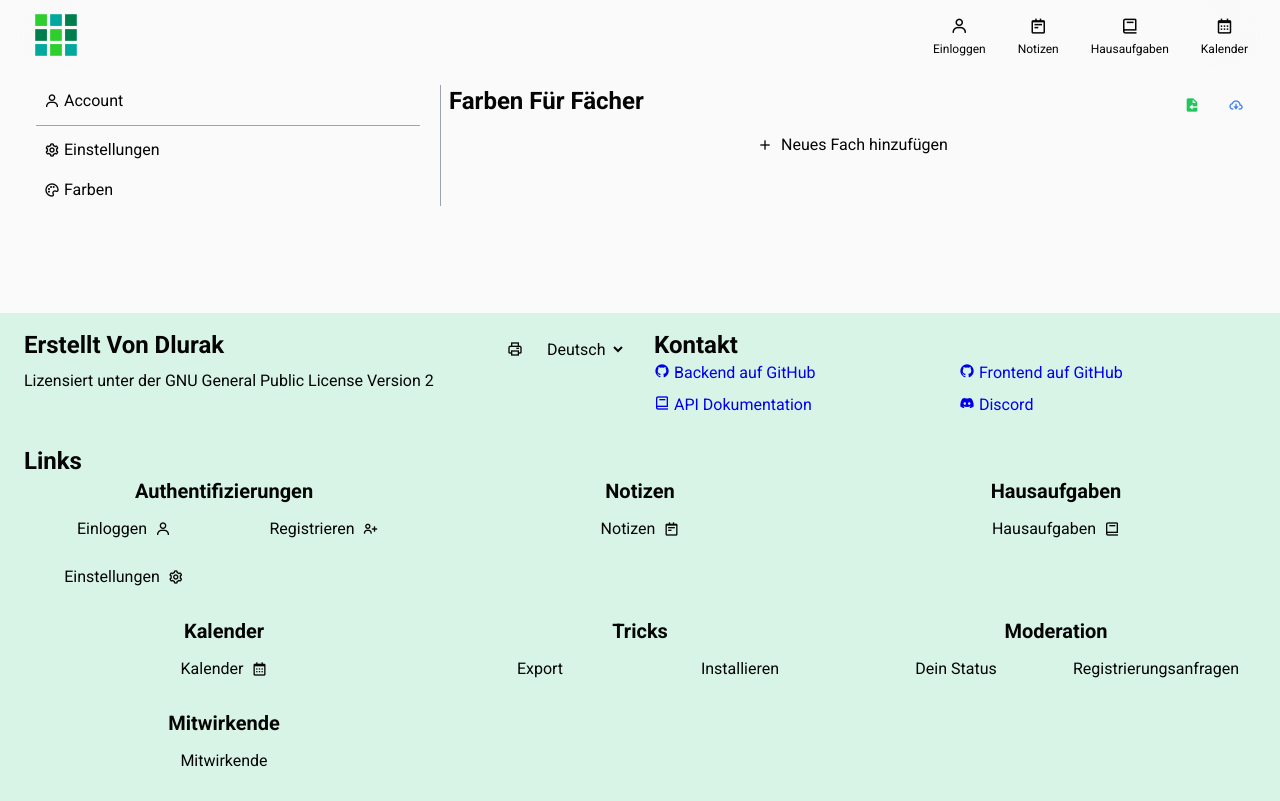
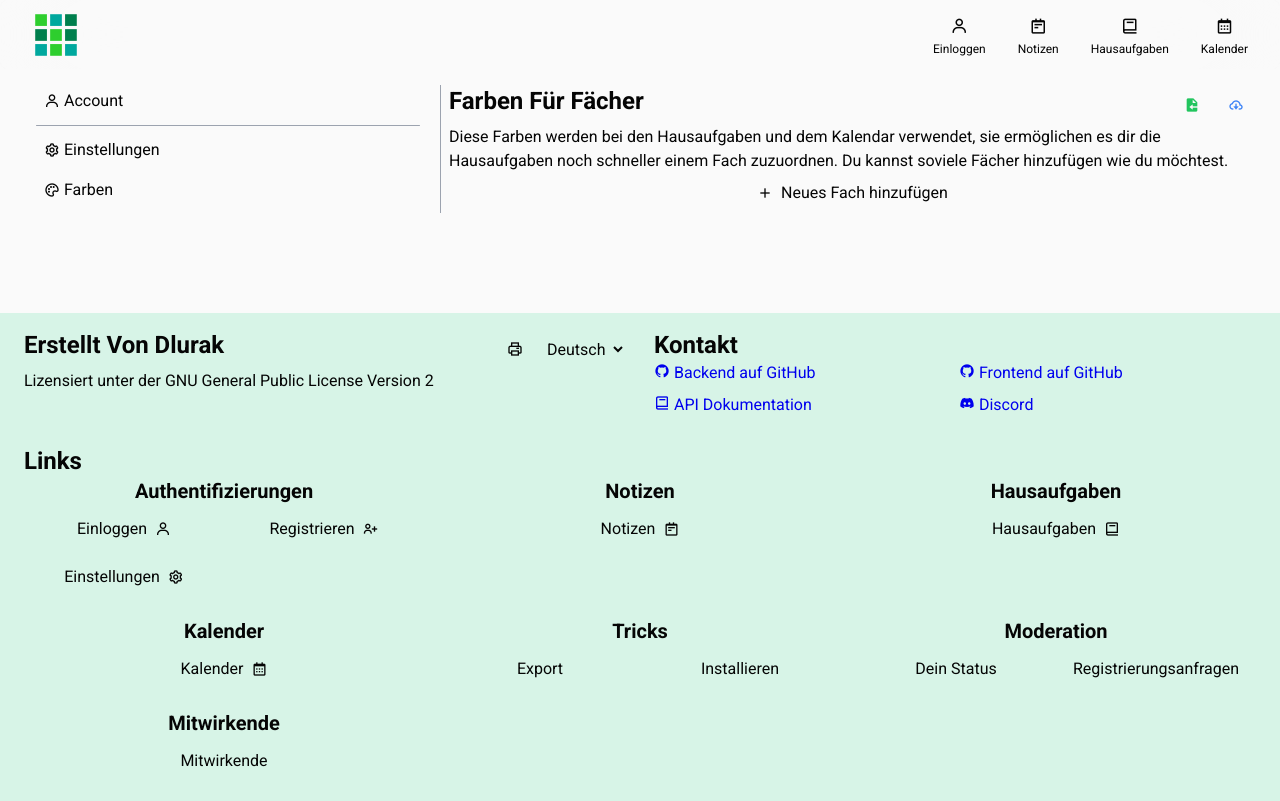
Before and after one commit to Dlurak/dloolFrontend, a SvelteKit app: page /settings/colors in a window 1280 px wide. Built offline with nearby package versions, Linux system fonts and the light colour scheme.

Commit message:
:children_crossing: Add an explaination what the colors are

```diff
--- a/src/languages/de.ts
+++ b/src/languages/de.ts
@@ -141,6 +141,8 @@ const de = {
 	'settings.subjectColors.subject': 'Fach',
 	'settings.subjectColors.subject.remove': 'Fach entfernen',
 	'settings.subjectColors.subject.add': 'Neues Fach hinzufügen',
+	'settings.subjectColors.explaination':
+		'Diese Farben werden bei den Hausaufgaben und dem Kalendar verwendet, sie ermöglichen es dir die Hausaufgaben noch schneller einem Fach zuzuordnen. Du kannst soviele Fächer hinzufügen wie du möchtest.',
 
 	'colors.red': 'Rot',
 	'colors.green': 'Grün',
--- a/src/languages/en.ts
+++ b/src/languages/en.ts
@@ -139,6 +139,8 @@ const en = {
 	'settings.subjectColors.subject': 'Subject',
 	'settings.subjectColors.subject.remove': 'Remove subject',
 	'settings.subjectColors.subject.add': 'Add subject',
+	'settings.subjectColors.explaination':
+		'These colors are used in the homework and calendar view. You can add as many subjects as you want.',
 
 	'colors.red': 'Red',
 	'colors.green': 'Green',
--- a/src/routes/settings/colors/+page.svelte
+++ b/src/routes/settings/colors/+page.svelte
@@ -107,6 +107,8 @@
 			</div>
 		</div>
 
+		<p><I18n key="settings.subjectColors.explaination" /></p>
+
 		<div class="flex flex-col gap-4">
 			{#each data as entry}
 				<div class="flex flex-row gap-2 items-center justify-between">
```
Also changed, not shown: src/lib/homework/DataBoxAssignment.svelte (+3 -6 lines).
